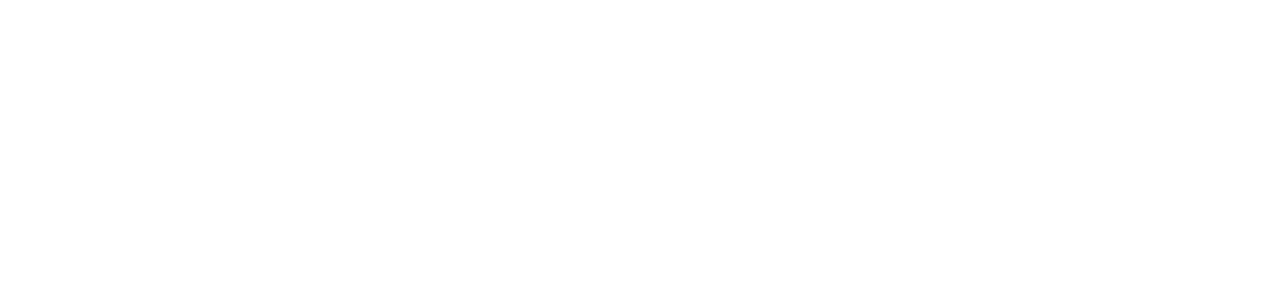
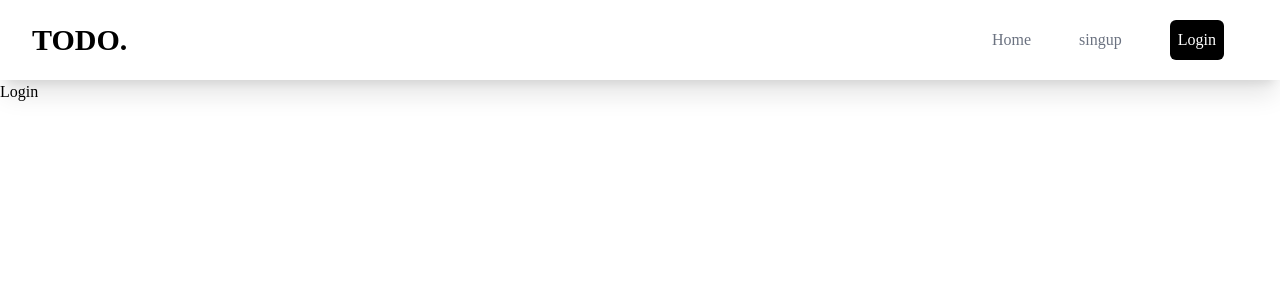
Before and after one commit to julydeath/todo-list, a React (Create React App) app: page /login in a window 1280 px wide. Shown: the top 300 px of the page. Built offline with nearby package versions, Linux system fonts and the light colour scheme.

Commit message:
chore : nav bar added

```diff
--- a/src/App.js
+++ b/src/App.js
@@ -1,7 +1,21 @@
 import React from "react";
+import Navbar from "./components/Navbar";
+import Hero from "./components/Hero";
+import Login from "./components/Login";
+import SignUp from "./components/SignUp";
+import { Routes, Route } from "react-router-dom";
 
 function App() {
-  return <div></div>;
+  return (
+    <div>
+      <Navbar />
+      <Routes>
+        <Route path="/" element={<Hero />} />
+        <Route path="/login" element={<Login />} />
+        <Route path="/signup" element={<SignUp />} />
+      </Routes>
+    </div>
+  );
 }
 
 export default App;
--- /dev/null
+++ b/src/components/Hero.jsx
@@ -0,0 +1,8 @@
+import React from "react";
+
+const Hero = () => {
+  return <div>Hero</div>;
+};
+
+export default Hero;
+//https://images.unsplash.com/photo-1683921055230-c3ba01e70131?ixlib=rb-4.0.3&ixid=M3wxMjA3fDB8MHxwaG90by1wYWdlfHx8fGVufDB8fHx8fA%3D%3D&auto=format&fit=crop&w=1170&q=80
--- /dev/null
+++ b/src/components/Login.jsx
@@ -0,0 +1,7 @@
+import React from "react";
+
+const Login = () => {
+  return <div>Login</div>;
+};
+
+export default Login;
--- /dev/null
+++ b/src/components/Navbar.jsx
@@ -0,0 +1,83 @@
+import React, { useState } from "react";
+import { Link } from "react-router-dom";
+import { GiHamburgerMenu } from "react-icons/gi";
+import { GrClose } from "react-icons/gr";
+
+const Navbar = () => {
+  const [nav, setNav] = useState(false);
+  return (
+    <div>
+      <div className="w-full flex justify-between h-20 items-center shadow-xl mx-auto">
+        <div className="text-3xl font-bold mx-8">
+          <h1>TODO.</h1>
+        </div>
+        <div className="flex items-center">
+          <ul className="hidden md:flex px-8">
+            <Link
+              className="text-gray-500 font-medium mx-6 pt-2 hover:text-gray-800"
+              to="/"
+            >
+              Home
+            </Link>
+            <Link
+              className="text-gray-500 font-medium mx-6 pt-2 hover:text-gray-800"
+              to="/signup"
+            >
+              singup
+            </Link>
+            <Link
+              className="font-medium mx-6 pt-2 bg-black text-white rounded-md p-2 hover:bg-slate-800"
+              to="/login"
+            >
+              Login
+            </Link>
+          </ul>
+          <div className="mx-4 md:hidden z-10">
+            {nav ? (
+              <GrClose
+                className="bg-white"
+                size={30}
+                onClick={() => setNav(!nav)}
+              />
+            ) : (
+              <GiHamburgerMenu onClick={() => setNav(!nav)} size={30} />
+            )}
+          </div>
+        </div>
+      </div>
+      <div
+        className={
+          nav
+            ? "w-[100%] h-full top-0 left-0 fixed text-black bg-slate-900 text-center ease-in-out duration-1000"
+            : "hidden"
+        }
+      >
+        <h1 className="text-3xl font-bold text-white py-6 border-b-2 border-white">
+          TODO
+        </h1>
+        <ul className="flex flex-col text-white p-6 w-[40%] mx-auto">
+          <Link
+            className="my-4 border-b border-white py-2 hover:text-gray-500"
+            to="/"
+          >
+            Home
+          </Link>
+          <Link
+            className="my-4 border-b border-white py-2 hover:text-gray-500"
+            to="/signup"
+          >
+            singup
+          </Link>
+          <Link
+            className="my-4 border-b border-white py-2 hover:text-gray-500"
+            to="/login"
+          >
+            Login
+          </Link>
+        </ul>
+      </div>
+    </div>
+  );
+};
+
+export default Navbar;
--- /dev/null
+++ b/src/components/SignUp.jsx
@@ -0,0 +1,7 @@
+import React from "react";
+
+const SignUp = () => {
+  return <div>SignUp</div>;
+};
+
+export default SignUp;
--- a/src/index.js
+++ b/src/index.js
@@ -2,10 +2,11 @@
 import ReactDOM from "react-dom/client";
 import "./index.css";
 import App from "./App";
+import { BrowserRouter } from "react-router-dom";
 
 const root = ReactDOM.createRoot(document.getElementById("root"));
 root.render(
-  <React.StrictMode>
+  <BrowserRouter>
     <App />
-  </React.StrictMode>
+  </BrowserRouter>
 );
```
Also changed, not shown: src/components/auth/Firebase.jsx (added), src/components/auth/UserAuth.jsx (added).
